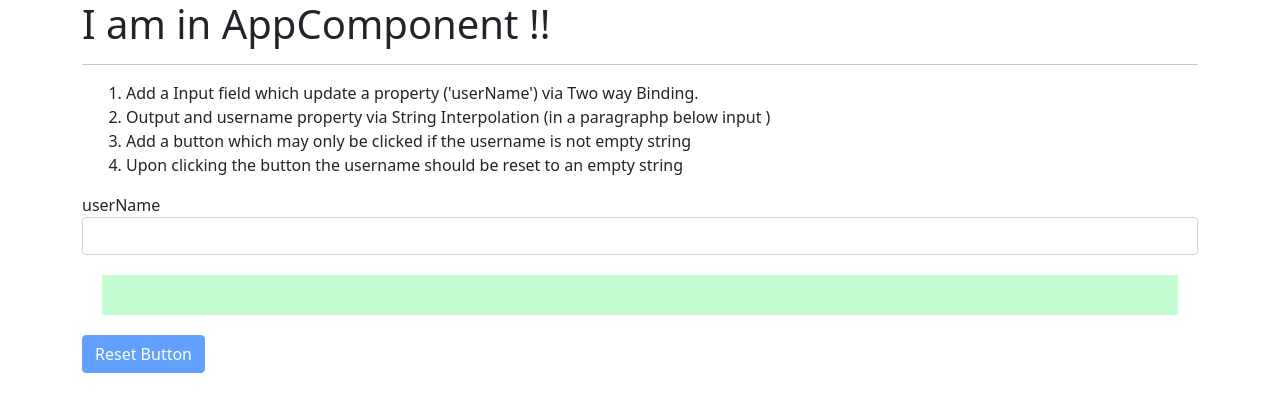
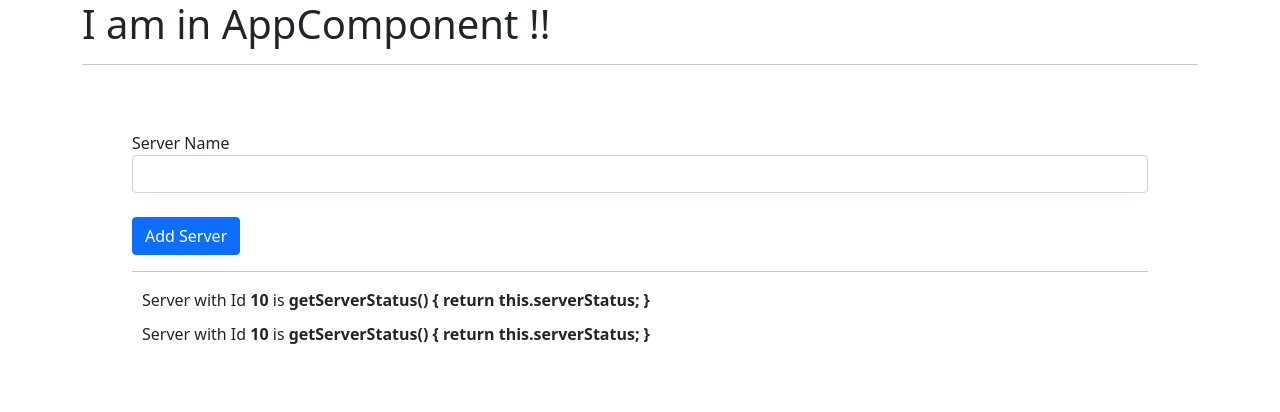
Before and after one commit to ShohrabRustam/AngularFullCourse, an Angular app: page / in a window 1280 px wide. Shown: the top 412 px of the page. Built offline with nearby package versions, Linux system fonts and the light colour scheme.

Commit message:
*ngIf directive in angular

```diff
--- a/src/app/app.component.html
+++ b/src/app/app.component.html
@@ -20,6 +20,6 @@
 <div class="container">
     <h1>I am in AppComponent !!</h1>
     <hr>
-  <!-- <app-servers></app-servers> -->
-  <app-task2></app-task2>
+  <app-servers></app-servers>
+  <!-- <app-task2></app-task2> -->
 </div>
--- a/src/app/servers/servers.component.html
+++ b/src/app/servers/servers.component.html
@@ -9,16 +9,18 @@
   <label for="serverName">Server Name</label>
   <!-- two way binding in input tag  -->
   <input type="text" class="form-control" [(ngModel)]="serverName" >
-  <!-- <p>{{ serverName }}</p> -->
 
   <!-- //property binding disabled   -->
   <!-- event binding onclick -->
-<button class="btn btn-primary" [disabled]="!allowedNewServer" (click)="onCreateServer()">Add Server</button>
-<br>
-<hr>
+  <br>
+  <button class="btn btn-primary" [disabled]="!allowedNewServer" (click)="onCreateServer()">Add Server</button>
+  <br>
+  <hr>
+  <!-- <p>{{ serverName }}</p> -->
 <!-- string interpulation  -->
 <!-- <p [innerText]="allowedNewServer"></p> -->
-<p>{{ serverCreationStatus }}</p>
+<!-- <p>{{ serverCreationStatus }}</p> -->
+<p *ngIf="serverCreated">Server was Created, server name is {{ serverName }}</p>
 
 <app-server></app-server>
 <app-server></app-server>
--- a/src/app/servers/servers.component.ts
+++ b/src/app/servers/servers.component.ts
@@ -9,6 +9,8 @@ export class ServersComponent implements OnInit {
   allowedNewServer: boolean = false;
 
   serverCreationStatus: string = "No Server was created ! ";
+
+  serverCreated:boolean=false;
 
   serverName: any = '';
   constructor() {
@@ -23,6 +25,7 @@ export class ServersComponent implements OnInit {
 
   onCreateServer() {
     this.serverCreationStatus = "Server was created!! Name is " +this.serverName ;
+    this.serverCreated=true;
   }
 
   onUpdateServerName(event: Event) {
```
